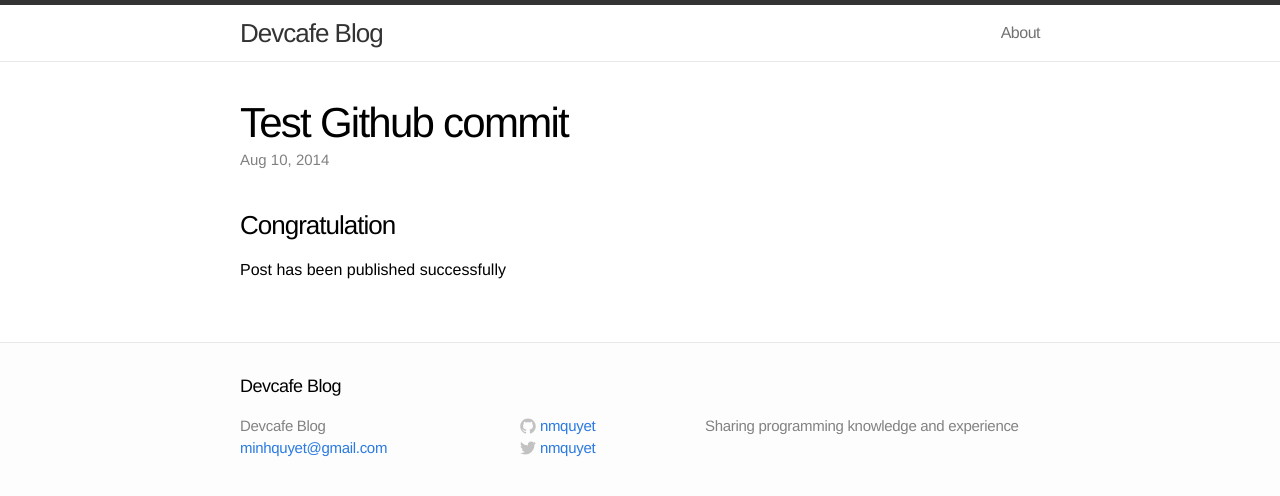
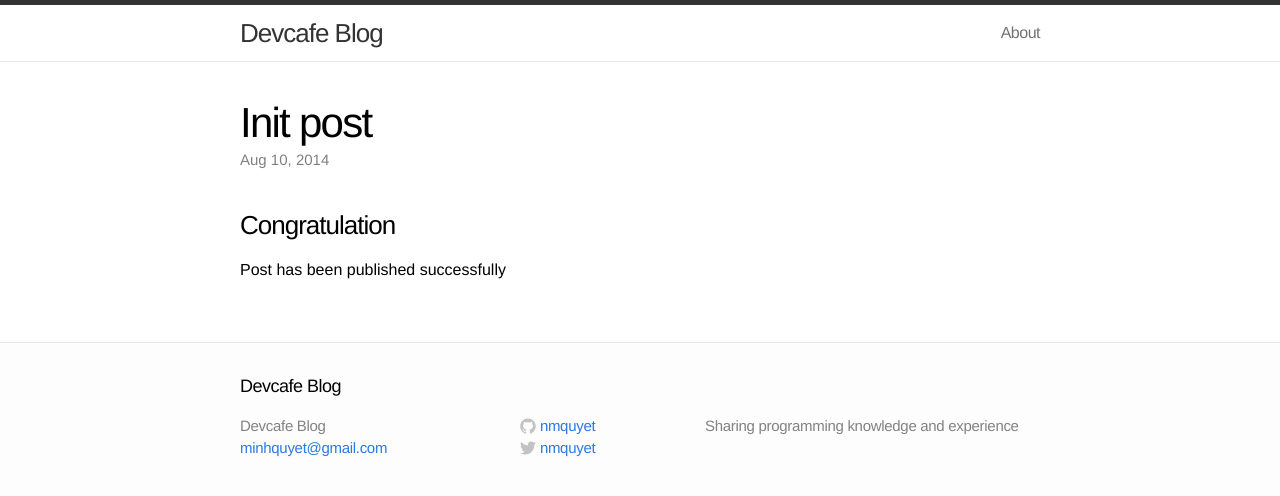
Before and after one commit to nmquyet/blog, a Jekyll site: the page built from _posts/2014-08-10-init.markdown, in a window 1280 px wide. Shown: the top 496 px of the page. Built offline with Jekyll 4.4.1, drawn with Linux system fonts in a browser that asks for light colours.

Commit message:
Update init post title

```diff
--- a/_posts/2014-08-10-init.markdown
+++ b/_posts/2014-08-10-init.markdown
@@ -1,6 +1,6 @@
 ---
 layout: post
-title: Test Github commit
+title: Init post
 ---
 
 ### Congratulation
```
